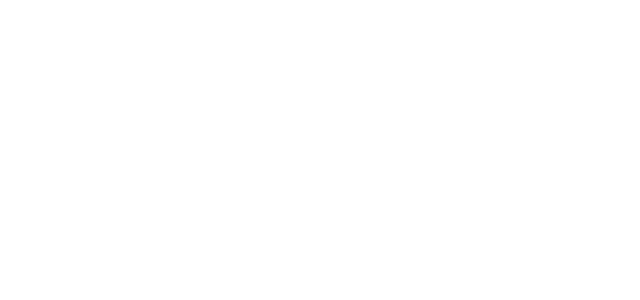
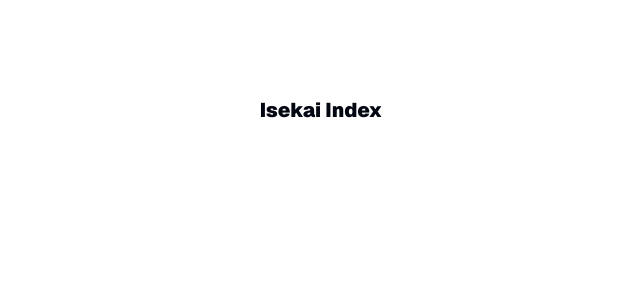
Before and after one commit to CedricAngeloSina-on/isekai-index, a Next.js app: page / in a window 1280 px wide. Shown: the top 300 px of the page, without its empty margins (319-959 px from the left). Built offline with nearby package versions, Linux system fonts and the light colour scheme.

Commit message:
chore: update default font
changed default font to Geist Vercel

```diff
--- a/package.json
+++ b/package.json
@@ -11,6 +11,7 @@
   "dependencies": {
     "class-variance-authority": "^0.7.0",
     "clsx": "^2.1.0",
+    "geist": "^1.2.2",
     "lucide-react": "^0.331.0",
     "next": "14.1.0",
     "react": "^18",
--- a/src/app/layout.tsx
+++ b/src/app/layout.tsx
@@ -1,8 +1,6 @@
 import type { Metadata } from "next";
-import { Inter } from "next/font/google";
+import { GeistSans } from "geist/font/sans";
 import "./globals.css";
-
-const inter = Inter({ subsets: ["latin"] });
 
 export const metadata: Metadata = {
     title: "Create Next App",
@@ -16,7 +14,7 @@
 }>) {
     return (
         <html lang="en">
-      <body className={inter.className}>{children}</body>
+            <body className={GeistSans.className}>{children}</body>
         </html>
     );
 }
--- a/src/app/page.tsx
+++ b/src/app/page.tsx
@@ -1,5 +1,7 @@
 export default function Home() {
     return (
-        <main className="flex min-h-screen flex-col items-center justify-between p-24"></main>
+        <main className="flex min-h-screen flex-col items-center justify-between p-24 text-xl font-black">
+            Isekai Index
+        </main>
     );
 }
--- a/tailwind.config.ts
+++ b/tailwind.config.ts
@@ -1,12 +1,12 @@
-import type { Config } from "tailwindcss"
+import type { Config } from "tailwindcss";
 
 const config = {
     darkMode: ["class"],
     content: [
-    './pages/**/*.{ts,tsx}',
-    './components/**/*.{ts,tsx}',
-    './app/**/*.{ts,tsx}',
-    './src/**/*.{ts,tsx}',
+        "./pages/**/*.{ts,tsx}",
+        "./components/**/*.{ts,tsx}",
+        "./app/**/*.{ts,tsx}",
+        "./src/**/*.{ts,tsx}",
     ],
     prefix: "",
     theme: {
@@ -18,6 +18,10 @@
             },
         },
         extend: {
+            fontFamily: {
+                sans: ["var(--font-geist-sans)"],
+                mono: ["var(--font-geist-mono)"],
+            },
             colors: {
                 border: "hsl(var(--border))",
                 input: "hsl(var(--input))",
@@ -75,6 +79,6 @@
         },
     },
     plugins: [require("tailwindcss-animate")],
-} satisfies Config
+} satisfies Config;
 
-export default config
+export default config;
```
Also changed, not shown: 1 other file (tests, documents, lock files or other folders). Lines whose indentation alone changed are shown as unchanged.
